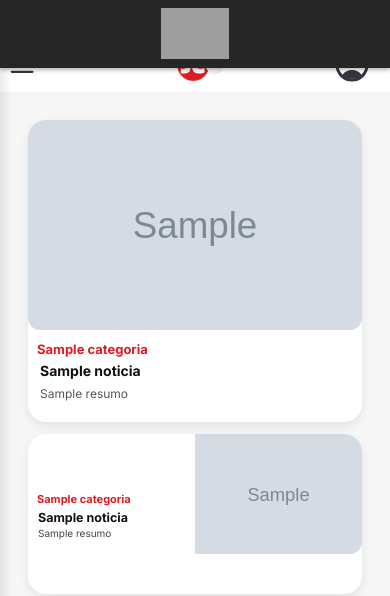
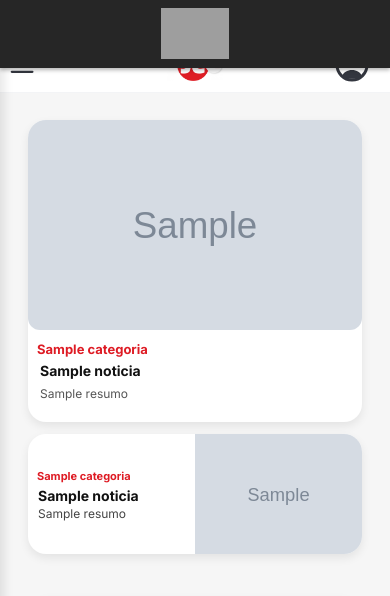
Before and after one commit to louise-pessoa/claraboiacorp, a Django app: template jcpemobile/templates/index.html in a window 390 px wide. Shown: the top 596 px of the page. Run offline with Django 5.2, Linux system fonts and the light colour scheme; the template is opened without the code that fills it: most values are stand-ins (such as "Sample title", 1, 10 or a date in 2020); grey boxes marked "Sample" are stand-in pictures; grey boxes are pictures that could not be loaded.

Commit message:
arrumando os cartões noticia

```diff
--- a/jcpemobile/templates/index.html
+++ b/jcpemobile/templates/index.html
@@ -2109,7 +2109,7 @@ Salvar Preferências
   flex: 0 0 65% !important;
   max-width: 65% !important;
   min-width: 0 !important; /* remove limite mínimo para permitir aumento */
-  height: 140px !important; /* aumenta mais a altura da imagem para preencher espaço */
+  height: 100% !important; /* use 100% of the card's height so image adapts */
   object-fit: cover !important;
   object-position: center center !important;
   border-radius: 0 12px 12px 0 !important;
@@ -2124,11 +2124,33 @@ Salvar Preferências
   min-width: 0; /* permite encolher corretamente */
 }
 
+/* Texto (tamanhos) específico para os cards laterais da primeira sessão */
+.container > a.card.top + a.card.side .content .title,
+.container > a.card.top + a.card.side + a.card.side .content .title,
+.container > a.card.top + a.card.side + a.card.side + a.card.side .content .title {
+  font-size: 15px !important;
+  font-weight: 700 !important;
+  line-height: 1.25 !important;
+}
+.container > a.card.top + a.card.side .content .desc,
+.container > a.card.top + a.card.side + a.card.side .content .desc,
+.container > a.card.top + a.card.side + a.card.side + a.card.side .content .desc {
+  font-size: 13px !important;
+  color: #444 !important;
+  line-height: 1.25 !important;
+}
+.container > a.card.top + a.card.side .content .tag,
+.container > a.card.top + a.card.side + a.card.side .content .tag,
+.container > a.card.top + a.card.side + a.card.side + a.card.side .content .tag {
+  font-size: 12px !important;
+}
+
 /* Aumenta a altura mínima dos cartões laterais para que a imagem ocupe mais espaço vertical */
 .container > a.card.top + a.card.side,
 .container > a.card.top + a.card.side + a.card.side,
 .container > a.card.top + a.card.side + a.card.side + a.card.side {
-  height: 120px !important; /* diminui um pouco a altura do cartão */
+  height: 120px !important; /* ajuste fino: reduzido mais para deixar o cartão mais compacto */
+  min-height: 120px !important;
 }
 
 /* Responsivo: em telas pequenas volta ao comportamento anterior para evitar sobreposição */
@@ -2139,14 +2161,18 @@ Salvar Preferências
     width: 50% !important;
     flex: 0 0 50% !important;
     min-width: 0 !important;
-    height: 120px !important; /* aumenta mais a altura da imagem no mobile */
+    height: 100% !important; /* mobile: use full card height */
   }
 
   .container > a.card.top + a.card.side,
   .container > a.card.top + a.card.side + a.card.side,
   .container > a.card.top + a.card.side + a.card.side + a.card.side {
-    height: 110px !important; /* diminui um pouco a altura do cartão no mobile */
-  }
+    height: 110px !important; /* mobile: ajuste fino para cartão menor */
+  }
+  /* Mobile: reduzir levemente os tamanhos das fontes para caber */
+  .container > a.card.top + a.card.side .content .title { font-size: 14px !important; }
+  .container > a.card.top + a.card.side .content .desc { font-size: 12px !important; }
+  .container > a.card.top + a.card.side .content .tag { font-size: 11px !important; }
 }
 </style>
 
```
